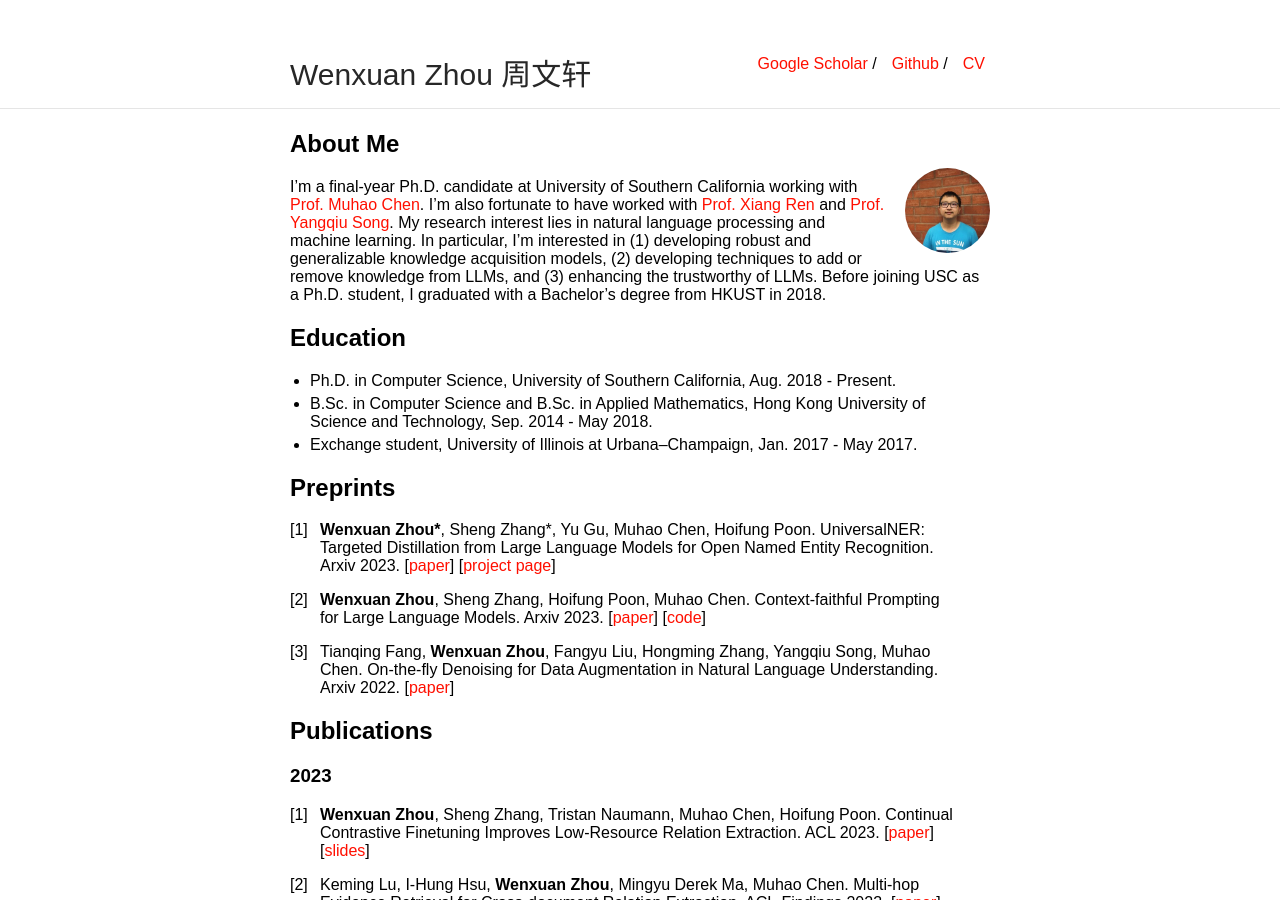
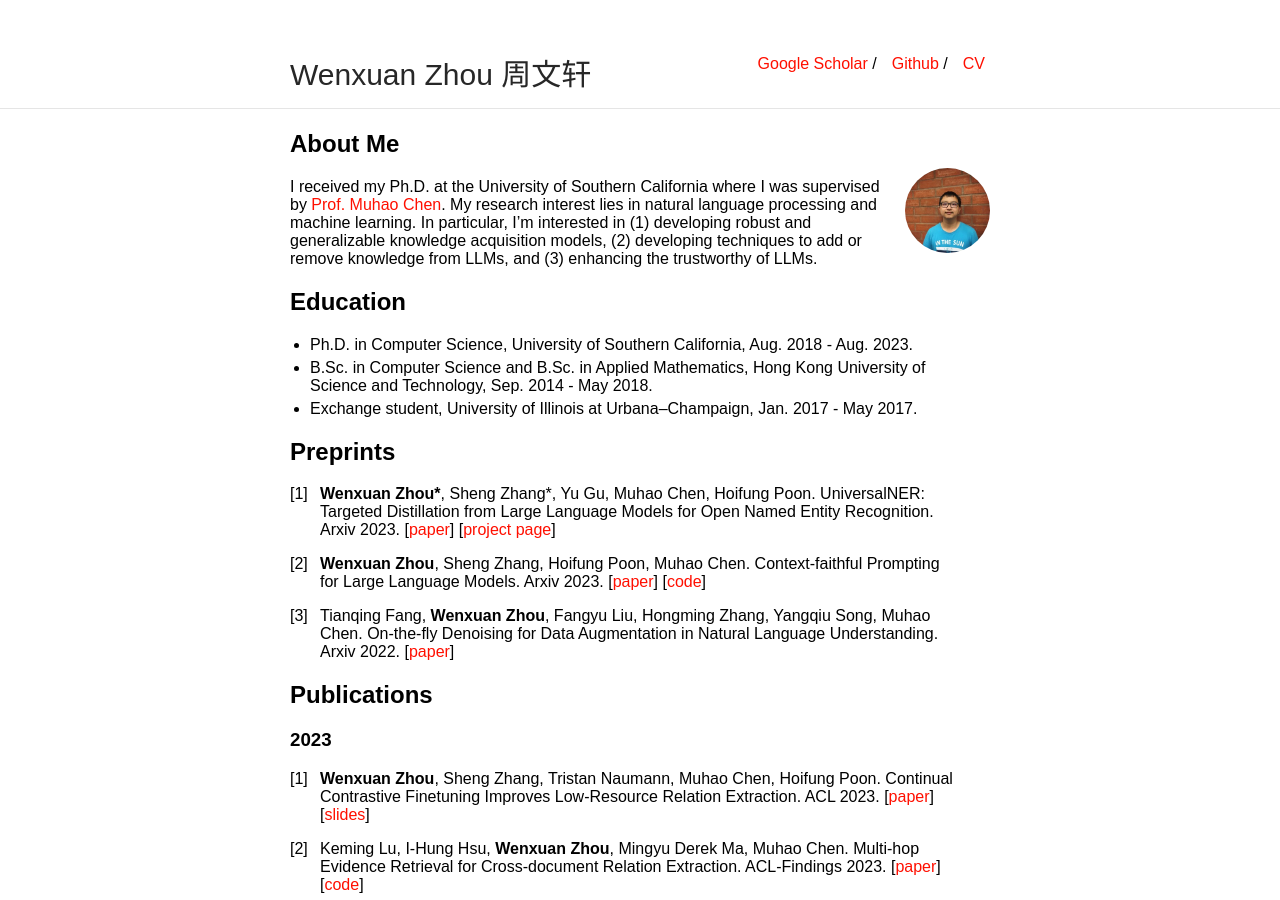
Before and after one commit to wzhouad/wzhouad.github.io, a Jekyll site: the page built from index.md, in a window 1280 px wide and 900 px high. Built offline with Jekyll 4.4.1, drawn with Linux system fonts in a browser that asks for light colours; our own code applies the rules of GitHub Pages for plain Markdown files.

Commit message:
Update index.md

```diff
--- a/index.md
+++ b/index.md
@@ -6,10 +6,10 @@
 
 <img class="profile-picture" src="photo.jpg">
 
-I'm a final-year Ph.D. candidate at University of Southern California working with [Prof. Muhao Chen](https://muhaochen.github.io/). I'm also fortunate to have worked with [Prof. Xiang Ren](http://ink-ron.usc.edu/xiangren/) and [Prof. Yangqiu Song](https://www.cse.ust.hk/~yqsong/). My research interest lies in natural language processing and machine learning. In particular, I'm interested in (1) developing robust and generalizable knowledge acquisition models, (2) developing techniques to add or remove knowledge from LLMs, and (3) enhancing the trustworthy of LLMs. Before joining USC as a Ph.D. student, I graduated with a Bachelor's degree from HKUST in 2018.
+I received my Ph.D. at the University of Southern California where I was supervised by [Prof. Muhao Chen](https://muhaochen.github.io/). My research interest lies in natural language processing and machine learning. In particular, I'm interested in (1) developing robust and generalizable knowledge acquisition models, (2) developing techniques to add or remove knowledge from LLMs, and (3) enhancing the trustworthy of LLMs.
 
 ## Education
-* Ph.D. in Computer Science, University of Southern California, Aug. 2018 - Present.
+* Ph.D. in Computer Science, University of Southern California, Aug. 2018 - Aug. 2023.
 * B.Sc. in Computer Science and B.Sc. in Applied Mathematics, Hong Kong University of Science and Technology, Sep. 2014 - May 2018.
 * Exchange student, University of Illinois at Urbana–Champaign, Jan. 2017 - May 2017.
 
```
